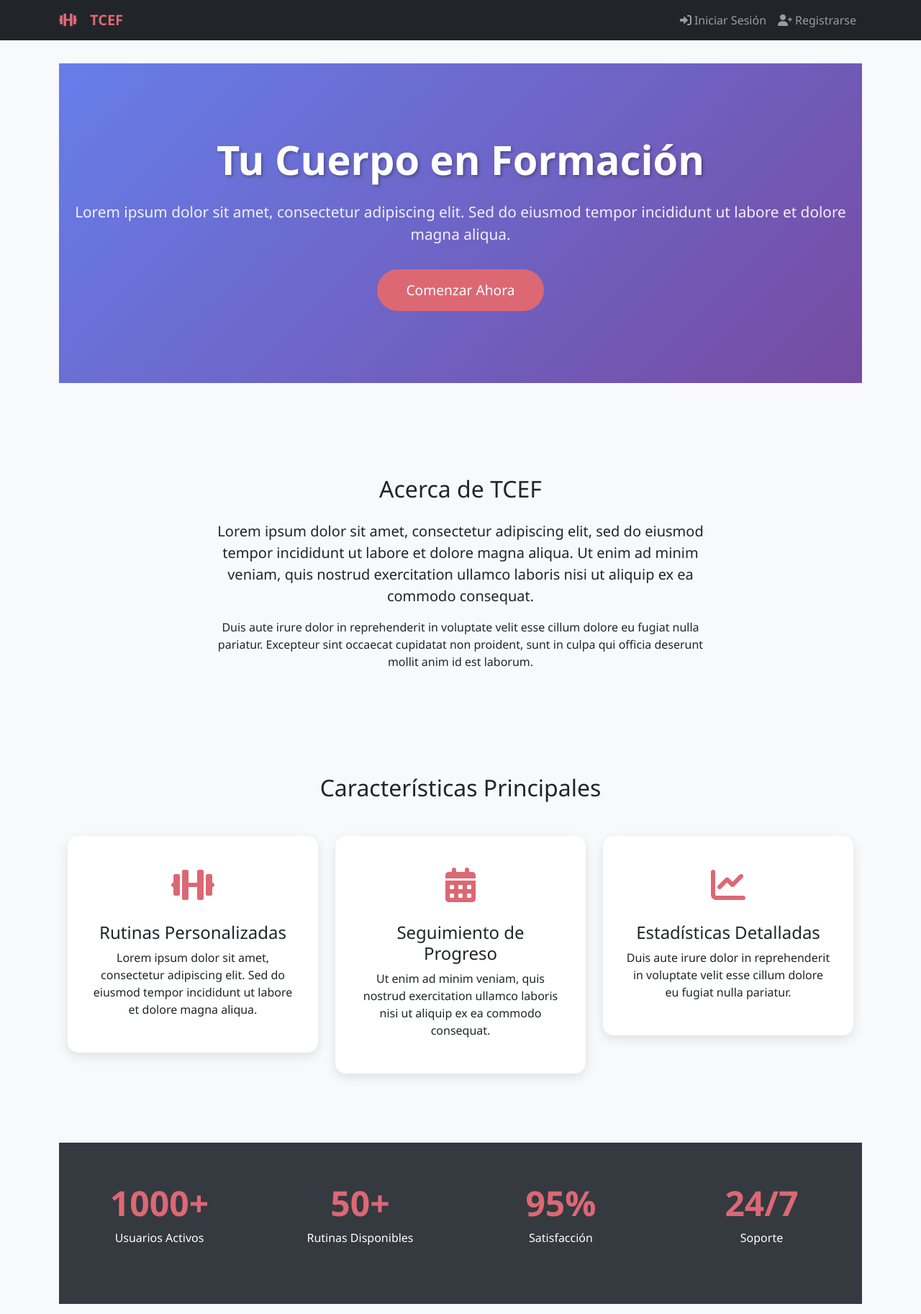
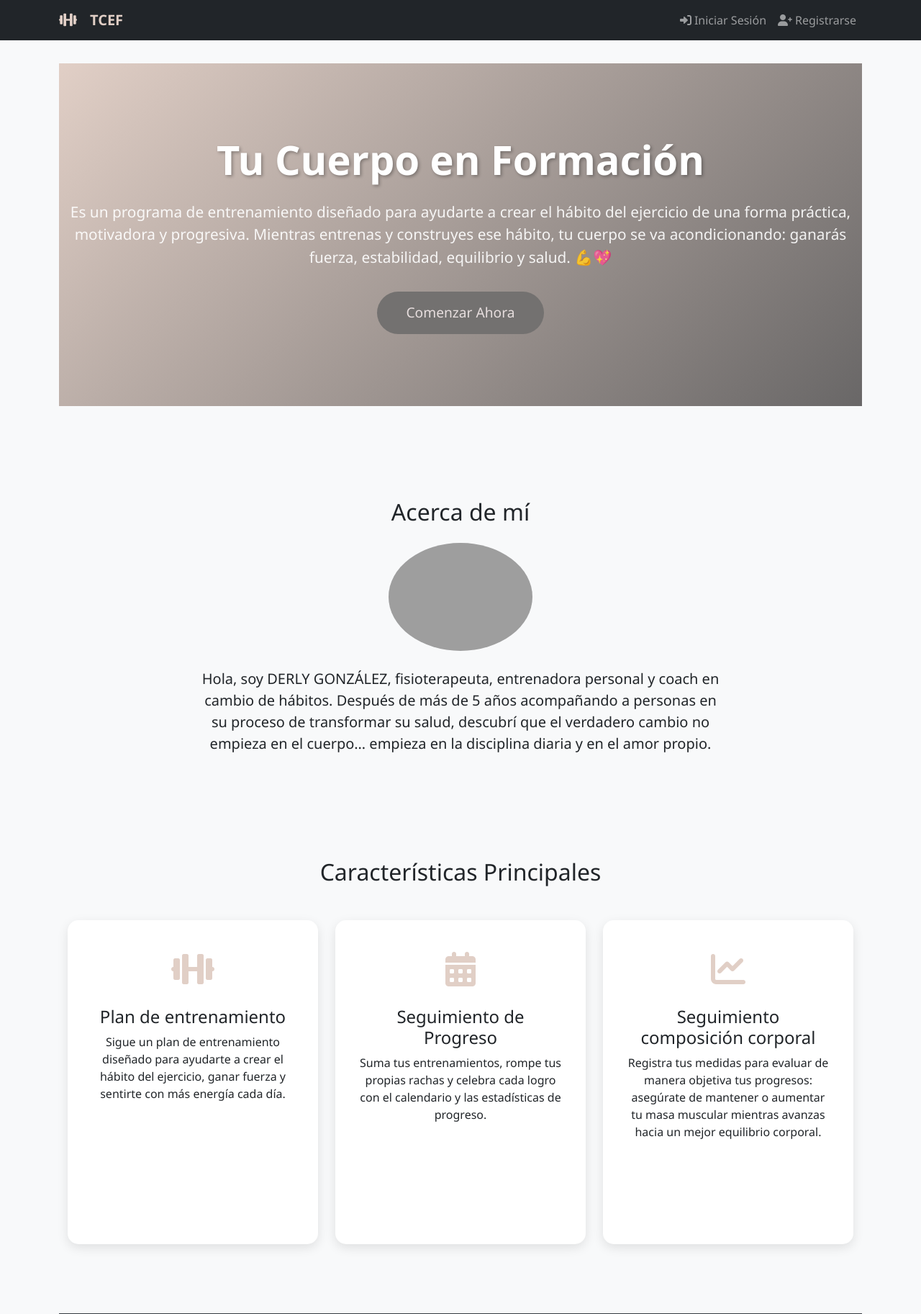
Before and after one commit to Lorddragonist/tcef, a Django app: page / in a window 1280 px wide. Shown: the top 1825 px of the page at 72% size. Run offline with Django 5.2, Linux system fonts and the light colour scheme; grey boxes are pictures that could not be loaded.

Commit message:
Correcciones de estilos

```diff
--- /dev/null
+++ b/tcef/app/static/app/css/home.css
@@ -0,0 +1,147 @@
+/* Estilos específicos para la landing page */
+.hero-section {
+    background: linear-gradient(135deg, #e1cfc6 0%, #696767 100%);
+    color: white;
+    padding: 100px 0;
+    text-align: center;
+    margin-bottom: 4rem;
+}
+
+.hero-section h1 {
+    font-size: 3.5rem;
+    font-weight: bold;
+    margin-bottom: 1.5rem;
+    text-shadow: 2px 2px 4px rgba(0,0,0,0.3);
+}
+
+.hero-section p {
+    font-size: 1.3rem;
+    margin-bottom: 2rem;
+    opacity: 0.9;
+}
+
+.cta-button {
+    background: #737170;
+    border: none;
+    padding: 15px 40px;
+    font-size: 1.2rem;
+    border-radius: 50px;
+    transition: all 0.3s ease;
+    text-decoration: none;
+    color: rgb(231, 222, 222);
+    display: inline-block;
+}
+
+.cta-button:hover {
+    background: #908f8f;
+    transform: translateY(-2px);
+    box-shadow: 0 10px 25px rgba(228, 211, 213, 0.3);
+    color: rgb(245, 238, 238);
+}
+
+.section {
+    padding: 4rem 0;
+}
+
+.section:nth-child(even) {
+    background-color: #f8f9fa;
+}
+
+.feature-card {
+    background: white;
+    padding: 2rem;
+    border-radius: 15px;
+    box-shadow: 0 5px 15px rgba(0,0,0,0.1);
+    text-align: center;
+    margin-bottom: 2rem;
+    transition: transform 0.3s ease;
+    min-height: 450px;
+}
+
+.feature-card:hover {
+    transform: translateY(-5px);
+}
+
+.feature-icon {
+    font-size: 3rem;
+    color: #e1cfc6;
+    margin-bottom: 1rem;
+}
+
+.blog-card {
+    background: white;
+    border-radius: 15px;
+    overflow: hidden;
+    box-shadow: 0 5px 15px rgba(0,0,0,0.1);
+    margin-bottom: 2rem;
+    transition: transform 0.3s ease;
+    min-height: 520px;
+}
+
+.blog-card:hover {
+    transform: translateY(-5px);
+}
+
+.blog-image {
+    height: 200px;
+    background: linear-gradient(45deg, #e1cfc6, #696767);
+    display: flex;
+    align-items: center;
+    justify-content: center;
+    color: white;
+    font-size: 2rem;
+}
+
+.blog-content {
+    padding: 1.5rem;
+}
+
+.stats-section {
+    background: #343a40;
+    color: white;
+    padding: 3rem 0;
+    text-align: center;
+}
+
+.stat-item {
+    margin-bottom: 2rem;
+}
+
+.stat-number {
+    font-size: 3rem;
+    font-weight: bold;
+    color: #e1cfc6;
+    display: block;
+}
+
+.testimonial-card {
+    background: white;
+    padding: 2rem;
+    border-radius: 15px;
+    box-shadow: 0 5px 15px rgba(0,0,0,0.1);
+    margin-bottom: 2rem;
+    position: relative;
+    min-height: 350px;
+}
+
+.testimonial-card::before {
+    content: '"';
+    font-size: 4rem;
+    color: #e1cfc6;
+    position: absolute;
+    top: -10px;
+    left: 20px;
+    font-family: serif;
+}
+
+.testimonial-text {
+    font-style: italic;
+    margin-bottom: 1rem;
+    padding-left: 2rem;
+}
+
+.testimonial-author {
+    font-weight: bold;
+    color: #b3a5a5;
+    text-align: right;
+}
--- a/tcef/app/static/app/css/login.css
+++ b/tcef/app/static/app/css/login.css
@@ -4,8 +4,8 @@
 
 /* Personalización de colores principales */
 :root {
-    --primary-color: #dc6874;
-    --primary-hover: #d13b53;
+    --primary-color: #e1cfc6;
+    --primary-hover: #b3a5a5;
     --secondary-color: #989595;
     --success-color: #28a745;
     --danger-color: #dc3545;
@@ -20,7 +20,7 @@
 
 /* Estilos del formulario principal */
 .login-container {
-    background: linear-gradient(135deg, #667eea 0%, #764ba2 100%);
+    background: linear-gradient(135deg, #e1cfc6 0%, #696767 100%);
     min-height: 100vh;
     padding: 2rem 0;
 }
--- a/tcef/app/templates/app/base.html
+++ b/tcef/app/templates/app/base.html
@@ -23,7 +23,7 @@
 
         .navbar-brand {
             font-weight: bold;
-            color: #dc6874 !important;
+            color: #e1cfc6 !important;
             justify-content: space-between;
             align-items: center;
             display: flex;
--- a/tcef/app/templates/app/home.html
+++ b/tcef/app/templates/app/home.html
@@ -1,154 +1,10 @@
 {% extends 'app/base.html' %}
+{% load static %}
 
 {% block title %}TCEF - Tu Cuerpo en Formación{% endblock %}
 
 {% block extra_css %}
-<style>
-    /* Estilos específicos para la landing page */
-    .hero-section {
-        background: linear-gradient(135deg, #667eea 0%, #764ba2 100%);
-        color: white;
-        padding: 100px 0;
-        text-align: center;
-        margin-bottom: 4rem;
-    }
-
-    .hero-section h1 {
-        font-size: 3.5rem;
-        font-weight: bold;
-        margin-bottom: 1.5rem;
-        text-shadow: 2px 2px 4px rgba(0,0,0,0.3);
-    }
-
-    .hero-section p {
-        font-size: 1.3rem;
-        margin-bottom: 2rem;
-        opacity: 0.9;
-    }
-
-    .cta-button {
-        background: #dc6874;
-        border: none;
-        padding: 15px 40px;
-        font-size: 1.2rem;
-        border-radius: 50px;
-        transition: all 0.3s ease;
-        text-decoration: none;
-        color: white;
-        display: inline-block;
-    }
-
-    .cta-button:hover {
-        background: #c55a66;
-        transform: translateY(-2px);
-        box-shadow: 0 10px 25px rgba(220, 104, 116, 0.3);
-        color: white;
-    }
-
-    .section {
-        padding: 4rem 0;
-    }
-
-    .section:nth-child(even) {
-        background-color: #f8f9fa;
-    }
-
-    .feature-card {
-        background: white;
-        padding: 2rem;
-        border-radius: 15px;
-        box-shadow: 0 5px 15px rgba(0,0,0,0.1);
-        text-align: center;
-        margin-bottom: 2rem;
-        transition: transform 0.3s ease;
-    }
-
-    .feature-card:hover {
-        transform: translateY(-5px);
-    }
-
-    .feature-icon {
-        font-size: 3rem;
-        color: #dc6874;
-        margin-bottom: 1rem;
-    }
-
-    .blog-card {
-        background: white;
-        border-radius: 15px;
-        overflow: hidden;
-        box-shadow: 0 5px 15px rgba(0,0,0,0.1);
-        margin-bottom: 2rem;
-        transition: transform 0.3s ease;
-    }
-
-    .blog-card:hover {
-        transform: translateY(-5px);
-    }
-
-    .blog-image {
-        height: 200px;
-        background: linear-gradient(45deg, #667eea, #764ba2);
-        display: flex;
-        align-items: center;
-        justify-content: center;
-        color: white;
-        font-size: 2rem;
-    }
-
-    .blog-content {
-        padding: 1.5rem;
-    }
-
-    .stats-section {
-        background: #343a40;
-        color: white;
-        padding: 3rem 0;
-        text-align: center;
-    }
-
-    .stat-item {
-        margin-bottom: 2rem;
-    }
-
-    .stat-number {
-        font-size: 3rem;
-        font-weight: bold;
-        color: #dc6874;
-        display: block;
-    }
-
-    .testimonial-card {
-        background: white;
-        padding: 2rem;
-        border-radius: 15px;
-        box-shadow: 0 5px 15px rgba(0,0,0,0.1);
-        margin-bottom: 2rem;
-        position: relative;
-    }
-
-    .testimonial-card::before {
-        content: '"';
-        font-size: 4rem;
-        color: #dc6874;
-        position: absolute;
-        top: -10px;
-        left: 20px;
-        font-family: serif;
-    }
-
-    .testimonial-text {
-        font-style: italic;
-        margin-bottom: 1rem;
-        padding-left: 2rem;
-    }
-
-    .testimonial-author {
-        font-weight: bold;
-        color: #dc6874;
-        text-align: right;
-    }
-</style>
+<link rel="stylesheet" href="{% static 'app/css/home.css' %}">
 {% endblock %}
 
 {% block content %}
@@ -156,7 +12,9 @@
 <section class="hero-section">
     <div class="container">
         <h1>Tu Cuerpo en Formación</h1>
-        <p>Lorem ipsum dolor sit amet, consectetur adipiscing elit. Sed do eiusmod tempor incididunt ut labore et dolore magna aliqua.</p>
+        <p>Es un programa de entrenamiento diseñado para ayudarte a crear el hábito del ejercicio de una forma práctica, motivadora y progresiva.
+
+            Mientras entrenas y construyes ese hábito, tu cuerpo se va acondicionando: ganarás fuerza, estabilidad, equilibrio y salud. 💪💖</p>
         {% if not user.is_authenticated %}
             <a href="{% url 'app:register' %}" class="cta-button">Comenzar Ahora</a>
         {% else %}
@@ -170,9 +28,13 @@
     <div class="container">
         <div class="row">
             <div class="col-lg-8 mx-auto text-center">
-                <h2 class="mb-4">Acerca de TCEF</h2>
-                <p class="lead">Lorem ipsum dolor sit amet, consectetur adipiscing elit, sed do eiusmod tempor incididunt ut labore et dolore magna aliqua. Ut enim ad minim veniam, quis nostrud exercitation ullamco laboris nisi ut aliquip ex ea commodo consequat.</p>
-                <p>Duis aute irure dolor in reprehenderit in voluptate velit esse cillum dolore eu fugiat nulla pariatur. Excepteur sint occaecat cupidatat non proident, sunt in culpa qui officia deserunt mollit anim id est laborum.</p>
+                <h2 class="mb-4">Acerca de mí</h2>
+                <img src="https://tcefbucket.s3.us-east-2.amazonaws.com/Static+Images/Derly.png" alt="Derly González - Fisioterapeuta y Entrenadora Personal" class="img-fluid rounded-circle mb-4" style="max-width: 200px; height: auto;">
+                <p class="lead">Hola, soy
+                    DERLY GONZÁLEZ,
+                    fisioterapeuta, entrenadora personal y coach en cambio de hábitos.
+
+                    Después de más de 5 años acompañando a personas en su proceso de transformar su salud, descubrí que el verdadero cambio no empieza en el cuerpo… empieza en la disciplina diaria y en el amor propio.</p>
             </div>
         </div>
     </div>
@@ -188,8 +50,8 @@
                     <div class="feature-icon">
                         <i class="fas fa-dumbbell"></i>
                     </div>
-                    <h4>Rutinas Personalizadas</h4>
-                    <p>Lorem ipsum dolor sit amet, consectetur adipiscing elit. Sed do eiusmod tempor incididunt ut labore et dolore magna aliqua.</p>
+                    <h4>Plan de entrenamiento</h4>
+                    <p>Sigue un plan de entrenamiento diseñado para ayudarte a crear el hábito del ejercicio, ganar fuerza y sentirte con más energía cada día.</p>
                 </div>
             </div>
             <div class="col-lg-4">
@@ -198,7 +60,7 @@
                         <i class="fas fa-calendar-alt"></i>
                     </div>
                     <h4>Seguimiento de Progreso</h4>
-                    <p>Ut enim ad minim veniam, quis nostrud exercitation ullamco laboris nisi ut aliquip ex ea commodo consequat.</p>
+                    <p>Suma tus entrenamientos, rompe tus propias rachas y celebra cada logro con el calendario y las estadísticas de progreso.</p>
                 </div>
             </div>
             <div class="col-lg-4">
@@ -206,8 +68,8 @@
                     <div class="feature-icon">
                         <i class="fas fa-chart-line"></i>
                     </div>
-                    <h4>Estadísticas Detalladas</h4>
-                    <p>Duis aute irure dolor in reprehenderit in voluptate velit esse cillum dolore eu fugiat nulla pariatur.</p>
+                    <h4>Seguimiento composición corporal</h4>
+                    <p>Registra tus medidas para evaluar de manera objetiva tus progresos: asegúrate de mantener o aumentar tu masa muscular mientras avanzas hacia un mejor equilibrio corporal.</p>
                 </div>
             </div>
         </div>
@@ -328,10 +190,10 @@
 <section class="section text-center">
     <div class="container">
         <h2 class="mb-4">¿Listo para Transformar tu Vida?</h2>
-        <p class="lead mb-4">Lorem ipsum dolor sit amet, consectetur adipiscing elit. Sed do eiusmod tempor incididunt ut labore et dolore magna aliqua.</p>
+        <p class="lead mb-4">No busques la perfección: hacer ejercicio es un regalo para ti mism@. 💖</p>
         {% if not user.is_authenticated %}
-            <a href="{% url 'app:register' %}" class="cta-button me-3">Registrarse Gratis</a>
-            <a href="{% url 'login' %}" class="btn btn-outline-primary btn-lg">Iniciar Sesión</a>
+            <a href="{% url 'app:register' %}" class="cta-button me-3 mb-3 mb-md-0 d-block d-md-inline-block mx-auto mx-md-0">Registrarse Gratis</a>
+            <a href="{% url 'login' %}" class="btn btn-outline-primary btn-lg d-block d-md-inline-block mx-auto mx-md-0">Iniciar Sesión</a>
         {% else %}
             <a href="{% url 'app:weekly_routines' %}" class="cta-button me-3">Ver Mis Rutinas</a>
             <a href="{% url 'app:profile' %}" class="btn btn-outline-primary btn-lg">Mi Perfil</a>
--- a/tcef/app/templates/app/login.html
+++ b/tcef/app/templates/app/login.html
@@ -116,8 +116,7 @@
                     <i class="fas fa-info-circle me-2"></i>¿Problemas para acceder?
                 </h6>
                 <p class="mb-0">
-                    Si tienes problemas para iniciar sesión, verifica que tu email esté confirmado
-                    o contacta a nuestro equipo de soporte.
+                    Si tienes problemas para iniciar sesión, contáctame y te daré soporte.
                 </p>
             </div>
         </div>
```
Also changed, not shown: tcef/app/static/app/css/exercise_calendar.css (+67 -19 lines), tcef/app/static/app/css/logout.css (+8 -2 lines), tcef/app/static/app/css/password_change.css (+8 -2 lines), tcef/app/static/app/css/profile.css (+8 -2 lines), tcef/app/static/app/css/register.css (+24 -3 lines), tcef/app/static/app/css/weekly_routines.css (+11 -5 lines), tcef/app/templates/app/register.html (+26 -25 lines).
